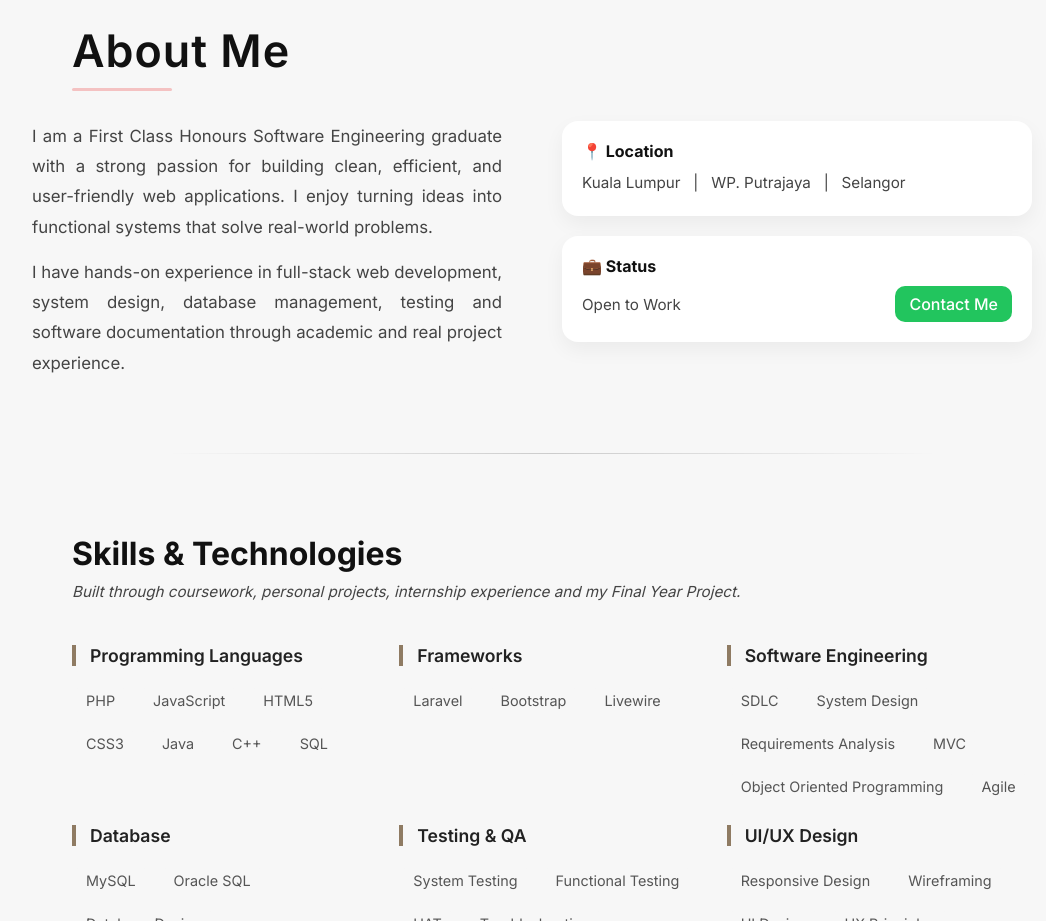
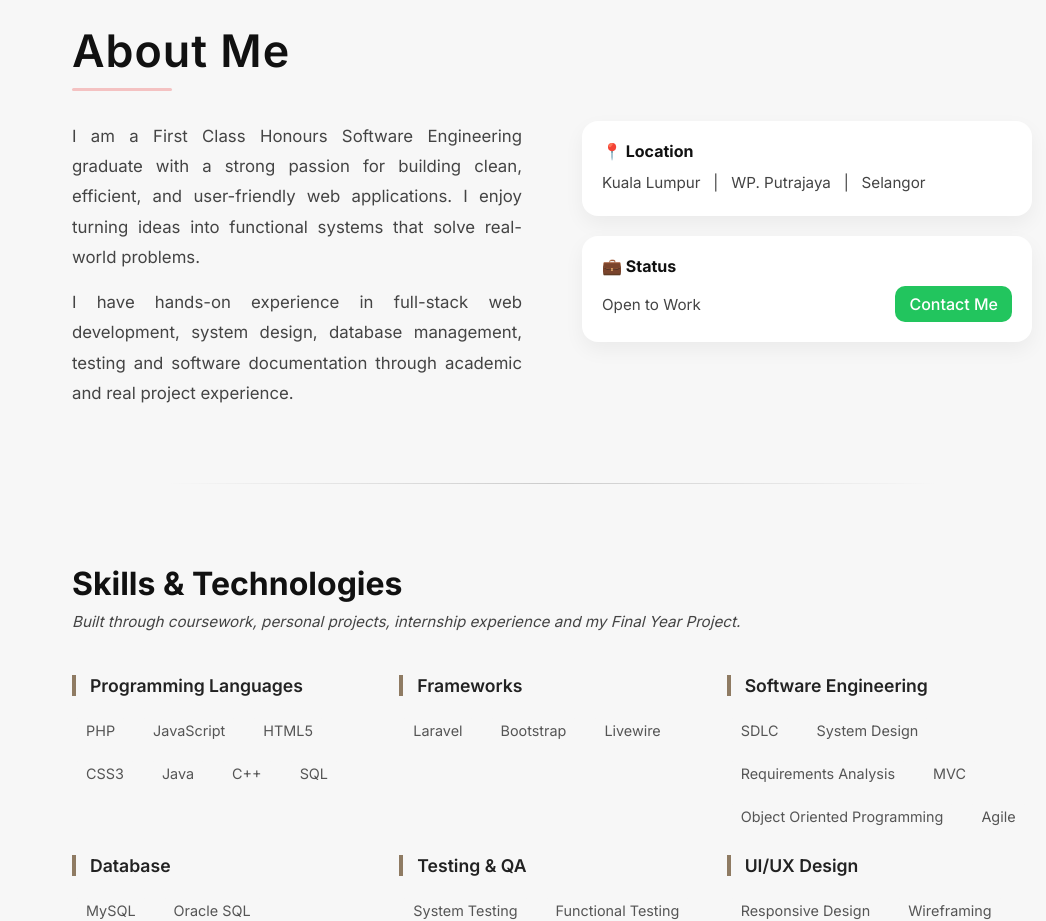
Before and after one commit to auniamalin/portfolio, a plain HTML site: page index.html in a window 1280 px wide. Shown: the part 960-1881 px from the top of the page, without its empty margins (88-1134 px from the left). Drawn offline with Linux system fonts and the light colour scheme.

Commit message:
update the style.css for about

```diff
--- a/css/style.css
+++ b/css/style.css
@@ -261,15 +261,13 @@ nav ul li a:hover{
     display: flex;
     gap: 60px;
     max-width: 1100px;
-    margin: 0 auto;
+    margin: 0;
     align-items: flex-start;
 }
 
 /* intro text */
 .about-text {
     max-width: 850px;
-    margin-left: -40px;
-    margin-right: auto;
     text-align: justify;
     flex: 1;
 }
```
